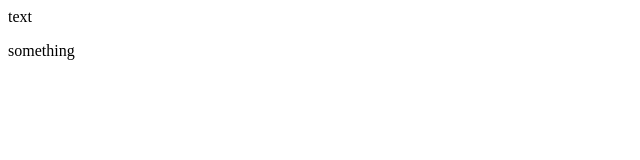
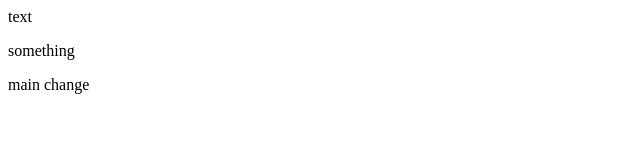
Before and after one commit to binsoye/demo-repo2, a plain HTML site: page index.html in a window 1280 px wide. Shown: the whole page, without its empty margins (0-640 px from the left). Drawn offline with Linux system fonts and the light colour scheme.

Commit message:
changed line 3 index

```diff
--- a/index.html
+++ b/index.html
@@ -1,2 +1,3 @@
 <dif>text</dif>
 <p>something</p>
+<p>main change</p>
```
